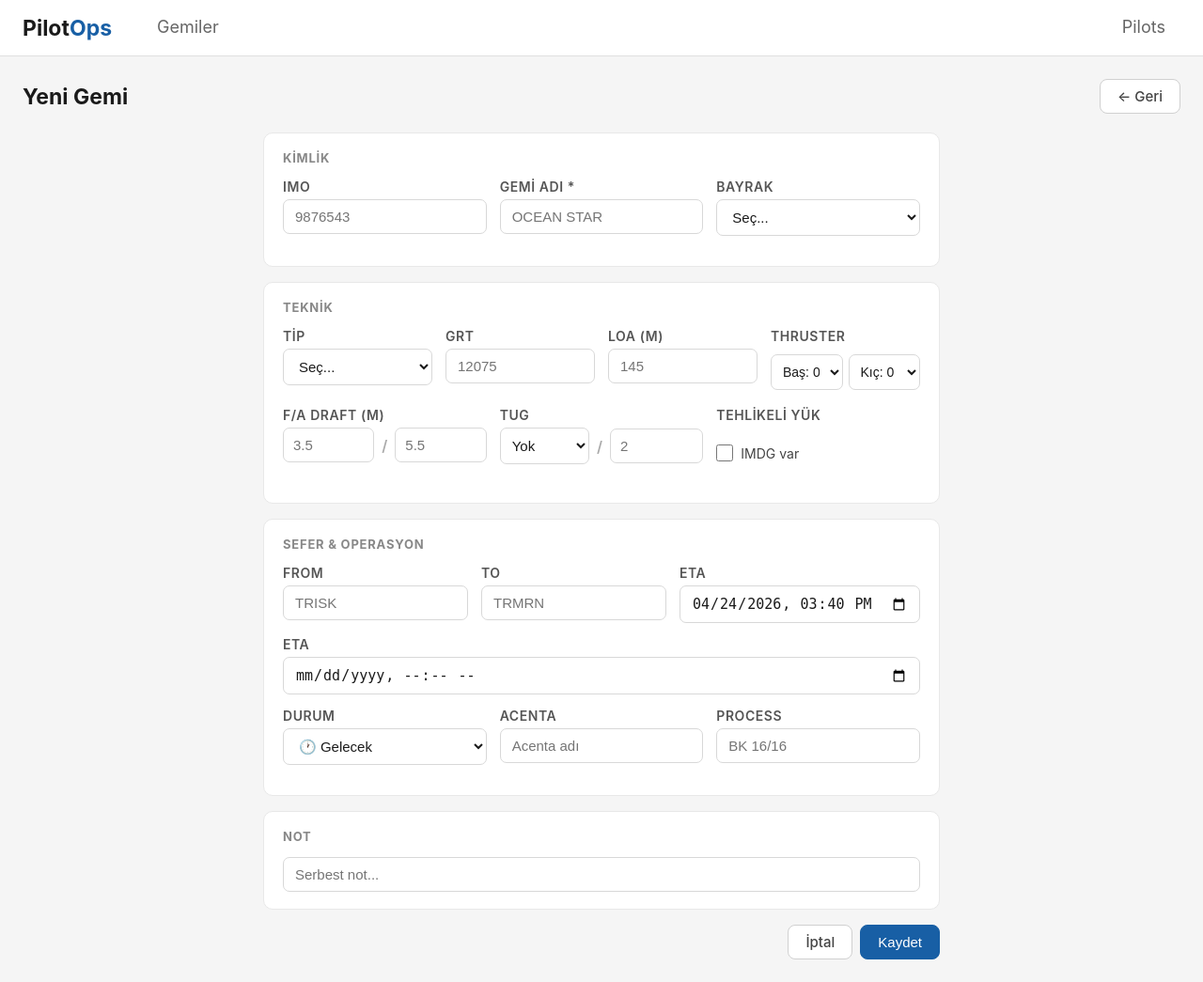
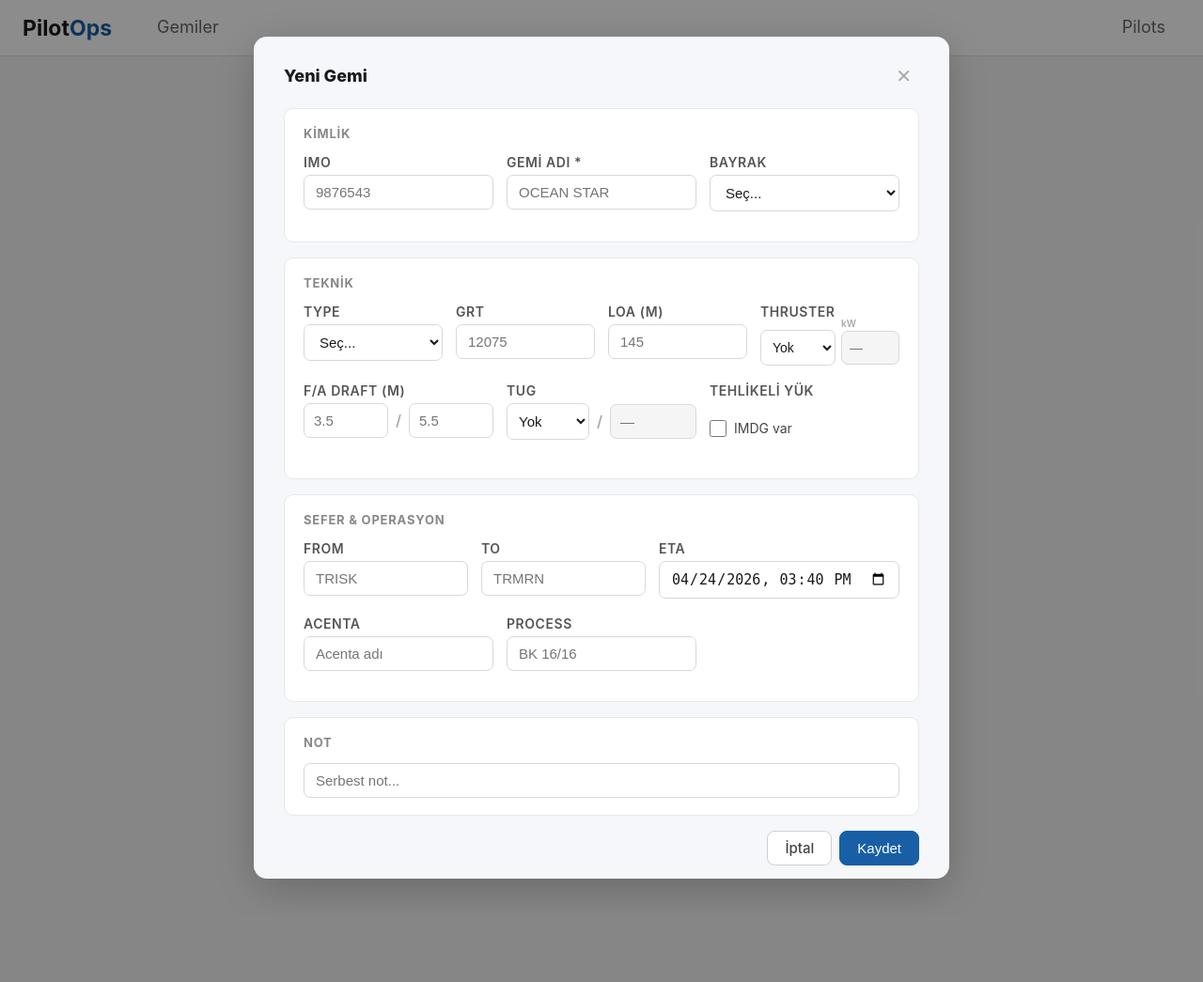
Before and after one commit to SadikBeyLer/pilotops-monitoring, a Python web app: template templates/vessel_add.html in a window 1280 px wide. Shown: the whole page at 94% size. After the commit the page ends 949 px from the top, so only its background shows below. Run offline with Jinja, Linux system fonts and the light colour scheme; the template is opened without the code that fills it, so the values that code supplies are empty.

Commit message:
feat: BT var/yok+kW, thruster_kic sifir

```diff
--- a/templates/vessel_add.html
+++ b/templates/vessel_add.html
@@ -1,12 +1,21 @@
 {% extends 'base.html' %}
 {% block title %}Gemi Ekle — PilotOps{% endblock %}
 {% block content %}
-<div class="page-header">
-  <div class="page-title">Yeni Gemi</div>
-  <a href="/vessels" class="btn btn-secondary">← Geri</a>
+
+{# ── Overlay backdrop ── #}
+<div id="vessel-modal-backdrop"
+  style="position:fixed;inset:0;background:rgba(0,0,0,.45);z-index:200;display:flex;align-items:center;justify-content:center">
+  <div style="background:#f5f7fa;border-radius:14px;width:100%;max-width:740px;max-height:92vh;overflow-y:auto;
+              box-shadow:0 12px 48px rgba(0,0,0,.22);padding:28px 32px;position:relative">
+
+    {# Başlık #}
+    <div style="display:flex;align-items:center;justify-content:space-between;margin-bottom:20px">
+      <div style="font-size:18px;font-weight:800;color:#1a1a1a">Yeni Gemi</div>
+      <a href="/vessels" style="font-size:20px;color:#aaa;text-decoration:none;line-height:1;padding:4px 8px;border-radius:6px"
+        onmouseover="this.style.background='#eee'" onmouseout="this.style.background='transparent'">✕</a>
     </div>
 
-<form method="POST" style="max-width:720px;margin:0 auto">
+    <form method="POST">
     {% if hata %}
     <div style="margin-bottom:16px;padding:10px 14px;border-radius:8px;background:#FCEBEB;color:#791F1F;font-size:13px;font-weight:600">⚠️ {{ hata }}</div>
     {% endif %}
@@ -40,48 +49,53 @@
     <div class="section">
       <div class="section-title">Teknik</div>
       <div class="grid4">
+
+        {# Type #}
         <div class="form-group">
-        <label>Tip</label>
+          <label>Type</label>
           <select name="tip">
             <option value="">Seç...</option>
-          <option value="Gnr">Gnr — General</option>
+            <option value="G/C">G/C — General</option>
+            <option value="Cont">Cont — Container</option>
+            <option value="Bulk">Bulk — Bulk</option>
             <option value="Tan">Tan — Tanker</option>
-          <option value="Con">Con — Container</option>
-          <option value="Blk">Blk — Bulk</option>
-          <option value="Ro">Ro — Ro-Ro</option>
-          <option value="DIY">DIY — Dry bulk</option>
-          <option value="D5a">D5a — Offshore</option>
+            <option value="Ro/Ro">Ro/Ro — Ro/Ro</option>
           </select>
         </div>
+
         <div class="form-group">
           <label>GRT</label>
           <input type="number" name="grt" placeholder="12075" step="1">
         </div>
+
         <div class="form-group">
           <label>LOA (m)</label>
           <input type="number" name="loa" placeholder="145" step="0.1">
         </div>
+
+        {# Thruster — Var/Yok + Kw #}
         <div class="form-group">
           <label>Thruster</label>
           <div style="display:flex;align-items:center;gap:6px;margin-top:6px">
-          <select name="thruster_bas" style="flex:1;border:1px solid #d8d8d8;border-radius:7px;padding:9px 8px;font-size:14px">
-            <option value="0">Baş: 0</option>
-            <option value="1">Baş: 1</option>
-            <option value="2">Baş: 2</option>
+            <select name="thruster_var" id="thr-var" onchange="thrusterToggle()"
+              style="flex:1;border:1px solid #d8d8d8;border-radius:7px;padding:9px 8px;font-size:14px">
+              <option value="0">Yok</option>
+              <option value="1">Var</option>
             </select>
-          <select name="thruster_kic" style="flex:1;border:1px solid #d8d8d8;border-radius:7px;padding:9px 8px;font-size:14px">
-            <option value="0">Kıç: 0</option>
-            <option value="1">Kıç: 1</option>
-            <option value="2">Kıç: 2</option>
-          </select>
+            <div style="flex:1;position:relative">
+              <span style="position:absolute;top:-14px;left:0;font-size:10px;color:#aaa;font-weight:600">kW</span>
+              <input type="number" name="thruster_kw" id="thr-kw" placeholder="—" min="0"
+                disabled
+                style="width:100%;border:1px solid #d8d8d8;border-radius:7px;padding:9px 8px;font-size:14px;background:#f5f5f5;color:#aaa">
             </div>
           </div>
+        </div>
+
       </div>
 
       {# F/A Draft + Tug + Tehlikeli Yük #}
       <div style="display:grid;grid-template-columns:1fr 1fr 1fr;gap:14px;margin-top:4px">
 
-      {# F/A Draft #}
         <div class="form-group">
           <label>F/A Draft (m)</label>
           <div style="display:flex;align-items:center;gap:8px">
@@ -93,22 +107,22 @@
           </div>
         </div>
 
-      {# Tug #}
+        {# Tug — Yok iken sayı girilemesin #}
         <div class="form-group">
           <label>Tug</label>
           <div style="display:flex;align-items:center;gap:8px">
-          <select name="tug_var"
+            <select name="tug_var" id="tug-var" onchange="tugToggle()"
               style="flex:1;border:1px solid #d8d8d8;border-radius:7px;padding:9px 8px;font-size:15px">
               <option value="0">Yok</option>
               <option value="1">Var</option>
             </select>
             <span style="color:#aaa;font-weight:600;font-size:16px">/</span>
-          <input type="number" name="tug_adet" placeholder="2" min="0" max="9"
-            style="flex:1;border:1px solid #d8d8d8;border-radius:7px;padding:9px 10px;font-size:15px">
+            <input type="number" name="tug_adet" id="tug-adet" placeholder="—" min="0" max="9"
+              disabled
+              style="flex:1;border:1px solid #d8d8d8;border-radius:7px;padding:9px 10px;font-size:15px;background:#f5f5f5;color:#aaa">
           </div>
         </div>
 
-      {# Tehlikeli Yük #}
         <div class="form-group">
           <label>Tehlikeli Yük</label>
           <div style="display:flex;align-items:center;gap:8px;height:42px;margin-top:6px">
@@ -135,27 +149,10 @@
         <div class="form-group">
           <label>ETA</label>
           <input type="datetime-local" name="gelis_zamani" id="eta-input" oninput="etaKontrol()">
+          <div id="eta-uyari" style="display:none;margin-top:6px;padding:7px 10px;border-radius:6px;background:#FFF3E0;color:#7A4800;font-size:12px;font-weight:600"></div>
         </div>
       </div>
-    <div class="form-group">
-        <label>ETA</label>
-        <input type="datetime-local" name="gelis_zamani" id="eta-input" oninput="etaKontrol()">
-        <div id="eta-uyari" style="display:none;margin-top:6px;padding:7px 10px;border-radius:6px;background:#FFF3E0;color:#7A4800;font-size:12px;font-weight:600"></div>
-      </div>
       <div class="grid3" style="margin-top:4px">
-      <div class="form-group">
-        <label>Durum</label>
-        <select name="durum">
-          <option value="gelecek">🕐 Gelecek</option>
-          <option value="demirde">⚓ Demirde</option>
-          <option value="iskeleler">🏗️ İskeleler</option>
-          <option value="k_samandira">🔺 Kuzey Şam.</option>
-          <option value="g_samandira">▲ Güney Şam.</option>
-          <option value="toros">🏭 Toros</option>
-          <option value="manevrada">🚢 Manevrada</option>
-          <option value="irtibatta">📡 İrtibatta</option>
-        </select>
-      </div>
         <div class="form-group">
           <label>Acenta</label>
           <input type="text" name="acenta" placeholder="Acenta adı">
@@ -179,56 +176,73 @@
       <a href="/vessels" class="btn btn-secondary">İptal</a>
       <button type="submit" class="btn btn-primary">Kaydet</button>
     </div>
-
     </form>
 
+  </div>
+</div>
+
 <script>
-// ETA — bugünün tarihi default
 document.addEventListener('DOMContentLoaded', function() {
   var eta = document.getElementById('eta-input');
   if (eta && !eta.value) {
     var now = new Date();
-    var y = now.getFullYear();
-    var m = String(now.getMonth()+1).padStart(2,'0');
-    var d = String(now.getDate()).padStart(2,'0');
-    var h = String(now.getHours()).padStart(2,'0');
-    var min = String(now.getMinutes()).padStart(2,'0');
-    eta.value = y+'-'+m+'-'+d+'T'+h+':'+min;
-  }
-});
-</script>
-<script>
-// ETA — bugünün tarihi default
-document.addEventListener('DOMContentLoaded', function() {
-  var eta = document.getElementById('eta-input');
-  if (eta && !eta.value) {
-    var now = new Date();
-    var y = now.getFullYear();
-    var m = String(now.getMonth()+1).padStart(2,'0');
-    var d = String(now.getDate()).padStart(2,'0');
-    var h = String(now.getHours()).padStart(2,'0');
-    var min = String(now.getMinutes()).padStart(2,'0');
-    eta.value = y+'-'+m+'-'+d+'T'+h+':'+min;
+    var pad = function(n){ return String(n).padStart(2,'0'); };
+    eta.value = now.getFullYear()+'-'+pad(now.getMonth()+1)+'-'+pad(now.getDate())+'T'+pad(now.getHours())+':'+pad(now.getMinutes());
   }
 });
 
-function etaKontrol(){
+function etaKontrol() {
   var eta = document.getElementById('eta-input');
   var uyari = document.getElementById('eta-uyari');
-  if(!eta.value){ uyari.style.display='none'; return; }
+  if (!eta.value) { uyari.style.display='none'; return; }
   var secilen = new Date(eta.value);
   var now = new Date();
   var minDate = new Date(now.getTime() - 1*24*60*60*1000);
   var maxDate = new Date(now.getTime() + 15*24*60*60*1000);
-  if(secilen < minDate){
+  if (secilen < minDate) {
     uyari.textContent = '⚠️ ETA çok geride — en fazla 1 gün öncesi girilebilir.';
     uyari.style.display = 'block';
-  } else if(secilen > maxDate){
+  } else if (secilen > maxDate) {
     uyari.textContent = '⚠️ ETA çok ilerde — en fazla 15 gün sonrası girilebilir.';
     uyari.style.display = 'block';
   } else {
     uyari.style.display = 'none';
   }
 }
+
+function tugToggle() {
+  var sel = document.getElementById('tug-var');
+  var inp = document.getElementById('tug-adet');
+  if (sel.value === '1') {
+    inp.disabled = false;
+    inp.style.background = '#fff';
+    inp.style.color = '#1a1a1a';
+    inp.placeholder = '2';
+  } else {
+    inp.disabled = true;
+    inp.value = '';
+    inp.style.background = '#f5f5f5';
+    inp.style.color = '#aaa';
+    inp.placeholder = '—';
+  }
+}
+
+function thrusterToggle() {
+  var sel = document.getElementById('thr-var');
+  var inp = document.getElementById('thr-kw');
+  if (sel.value === '1') {
+    inp.disabled = false;
+    inp.style.background = '#fff';
+    inp.style.color = '#1a1a1a';
+    inp.placeholder = '800';
+  } else {
+    inp.disabled = true;
+    inp.value = '';
+    inp.style.background = '#f5f5f5';
+    inp.style.color = '#aaa';
+    inp.placeholder = '—';
+  }
+}
 </script>
+
 {% endblock %}
```
Also changed, not shown: app.py (+6 -4 lines). Lines whose indentation alone changed are shown as unchanged.
